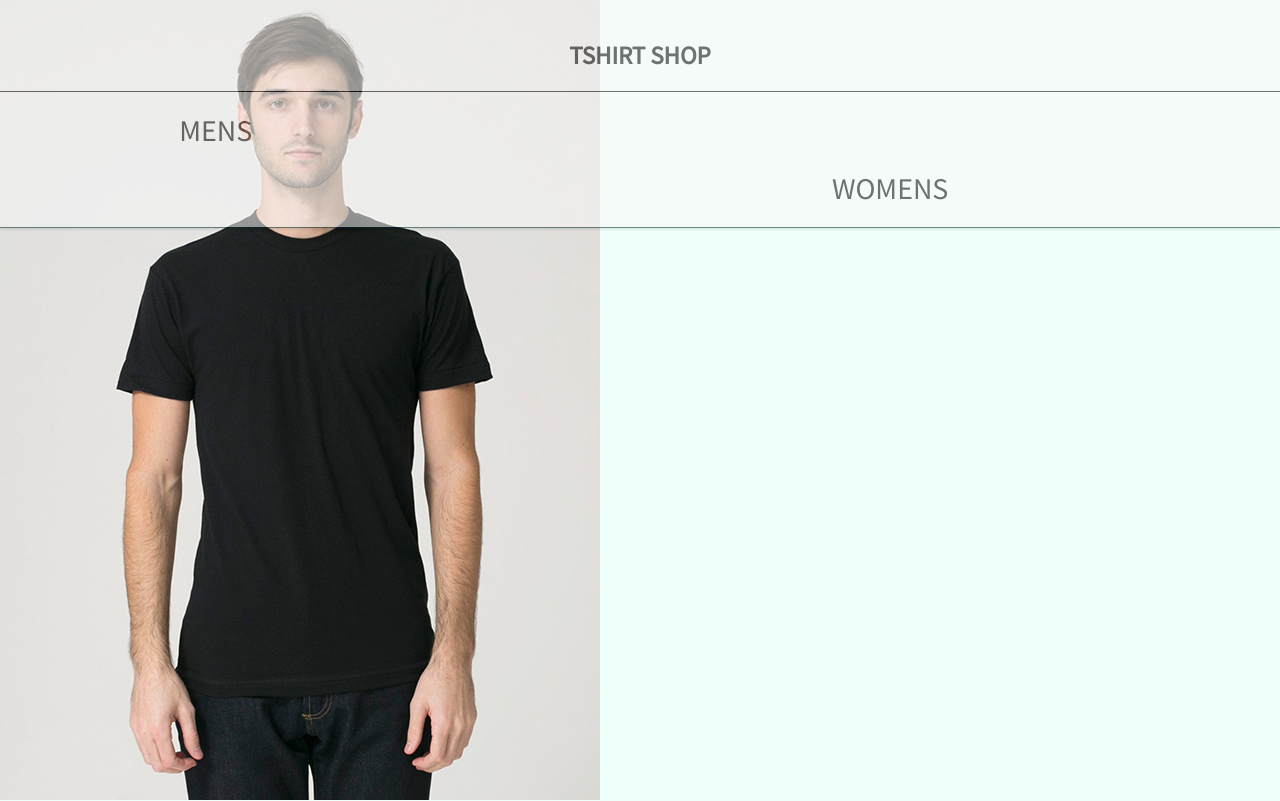
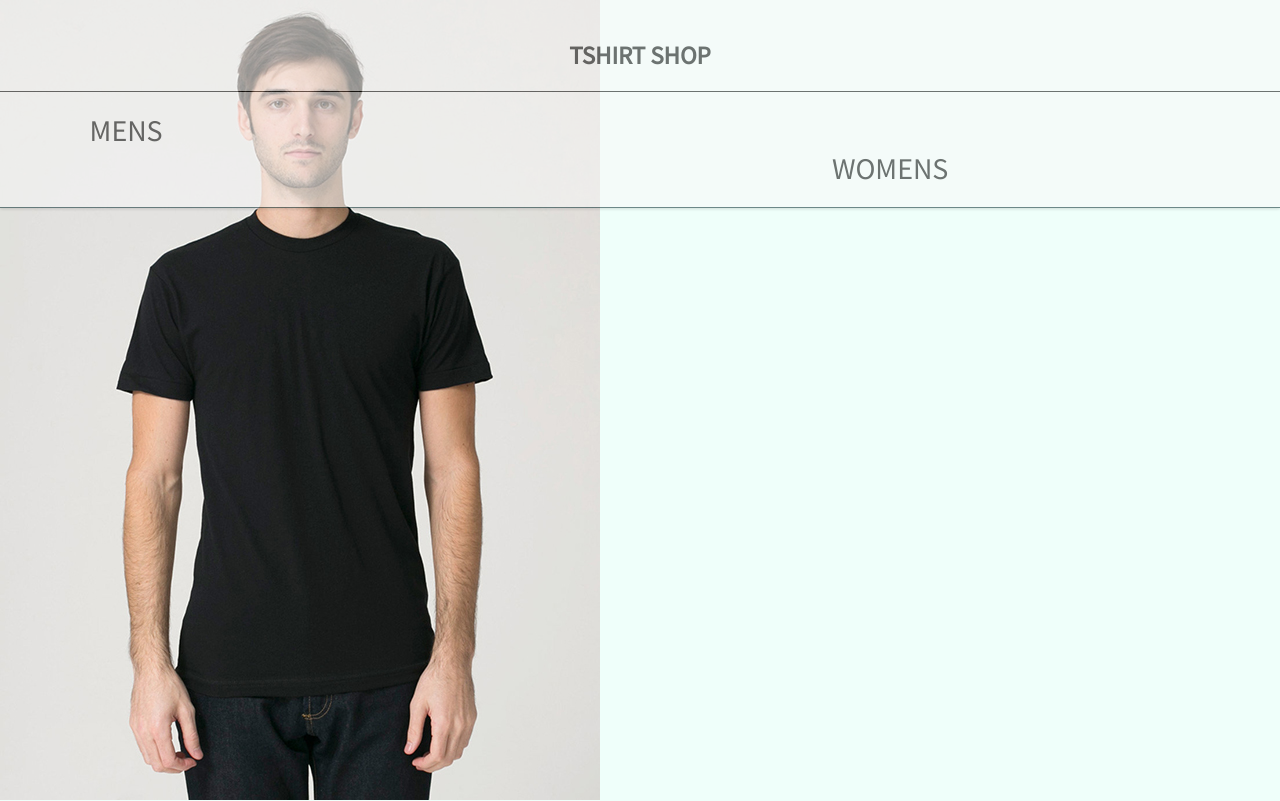
Before and after one commit to ctrembath/rewrite-eng-apparel, a plain HTML site: page index.html in a window 1280 px wide. Shown: the top 801 px of the page. Drawn offline with Linux system fonts and the light colour scheme.

Commit message:
margin probs

```diff
--- a/css/style.css
+++ b/css/style.css
@@ -44,12 +44,26 @@ nav a {
 	font-size: 30px;
 	text-decoration: none;
 	color: black;
+	margin: 0;
 }
 
 nav a:hover{
 	color:#475A77;
 }
+nav#mennav {
+	width: 50%;
+	margin: 0;
+	padding: 0;
+}
+nav#mennav:hover {
+	background-color: green;
+	color: white;
+}
 
+nav#womennav{
+	margin: 0;
+	padding: 0;
+}
 a#mens {
 	text-align: center;
 	margin-left: 14%;
```
Also changed, not shown: index.html (+1 -1 lines).
